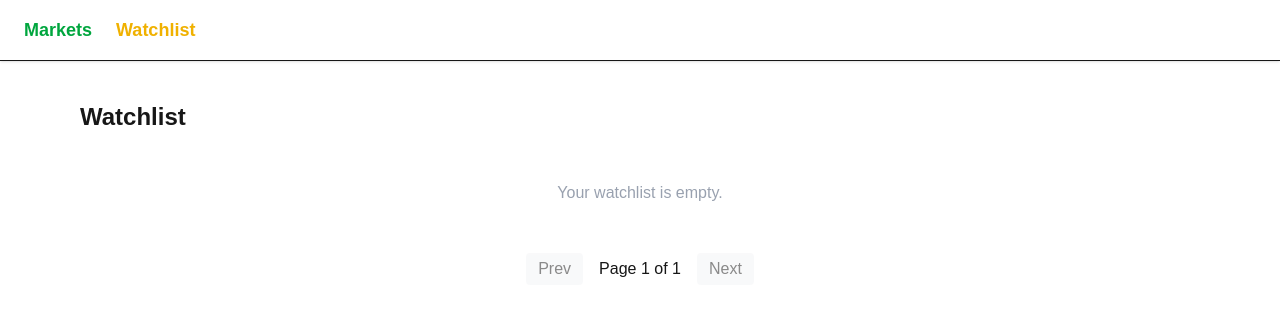
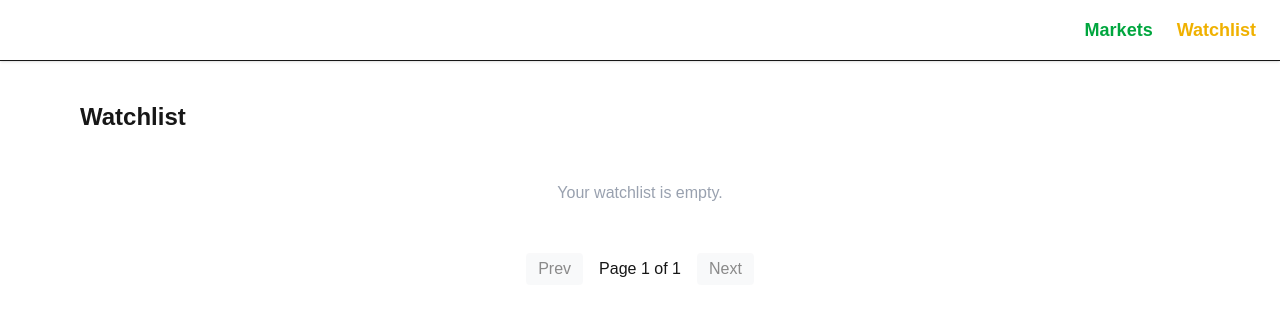
Before and after one commit to aashikasik/CryptoCurrency-Dashboard, a Next.js app in the folder crypto-dashboard/: page /watchlist in a window 1280 px wide. Shown: the top 316 px of the page. Built offline with nearby package versions, Linux system fonts and the light colour scheme.

Commit message:
Update crypto dashboard features

```diff
--- a/crypto-dashboard/src/app/layout.tsx
+++ b/crypto-dashboard/src/app/layout.tsx
@@ -26,7 +26,7 @@ export default function RootLayout({
   return (
     <html lang="en">
           <body className={`${geistSans.variable} ${geistMono.variable} antialiased`}>
-            <nav className="w-full flex gap-6 px-6 py-4 border-b bg-white shadow-sm mb-6">
+            <nav className="w-full flex justify-end gap-6 px-6 py-4 border-b bg-white shadow-sm mb-6">
               <Link href="/" className="font-bold text-lg text-green-600">Markets</Link>
               <Link href="/watchlist" className="font-bold text-lg text-yellow-500">Watchlist</Link>
             </nav>
```
